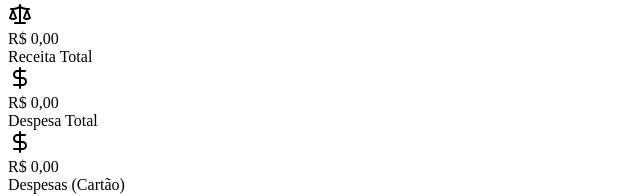
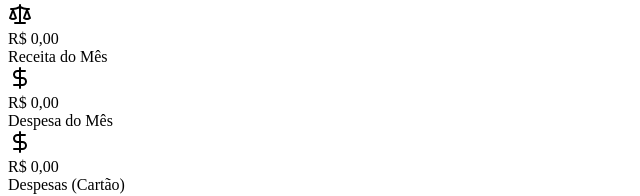
Before and after one commit to Gabzeus/FinancasOnTrack, a React (Vite) app in the folder client/: page / in a window 1280 px wide. Shown: the part 246-442 px from the top of the page, without its empty margins (0-640 px from the left). Built offline with nearby package versions, Linux system fonts and the light colour scheme; no server answers; sample sign-in values are in the browser's storage.

Commit message:
Corrigido o cálculo de receitas no painel principal

```diff
--- a/client/src/pages/Dashboard.tsx
+++ b/client/src/pages/Dashboard.tsx
@@ -111,12 +111,22 @@ export default function Dashboard() {
   };
 
   const { totalIncome, totalExpenses, cardExpenses } = React.useMemo(() => {
+    const now = new Date();
+    const currentMonth = now.getMonth();
+    const currentYear = now.getFullYear();
+
     const income = transactions
-      .filter((t) => t.type === 'income')
+      .filter((t) => {
+        const transactionDate = new Date(t.date);
+        return t.type === 'income' && transactionDate.getMonth() === currentMonth && transactionDate.getFullYear() === currentYear;
+      })
       .reduce((acc, t) => acc + t.amount, 0);
 
     const expenses = transactions
-      .filter((t) => t.type === 'expense');
+      .filter((t) => {
+        const transactionDate = new Date(t.date);
+        return t.type === 'expense' && transactionDate.getMonth() === currentMonth && transactionDate.getFullYear() === currentYear;
+      });
 
     const totalExpenses = expenses.reduce((acc, t) => acc + t.amount, 0);
 
@@ -155,7 +165,7 @@ export default function Dashboard() {
           <BalanceCard totalIncome={totalIncome} totalExpenses={totalExpenses} />
           <Card>
             <CardHeader className="flex flex-row items-center justify-between space-y-0 pb-2">
-              <CardTitle className="text-sm font-medium">Receita Total</CardTitle>
+              <CardTitle className="text-sm font-medium">Receita do Mês</CardTitle>
               <DollarSign className="h-4 w-4 text-muted-foreground" />
             </CardHeader>
             <CardContent>
@@ -166,7 +176,7 @@ export default function Dashboard() {
           </Card>
           <Card>
             <CardHeader className="flex flex-row items-center justify-between space-y-0 pb-2">
-              <CardTitle className="text-sm font-medium">Despesa Total</CardTitle>
+              <CardTitle className="text-sm font-medium">Despesa do Mês</CardTitle>
               <DollarSign className="h-4 w-4 text-muted-foreground" />
             </CardHeader>
             <CardContent>
```
